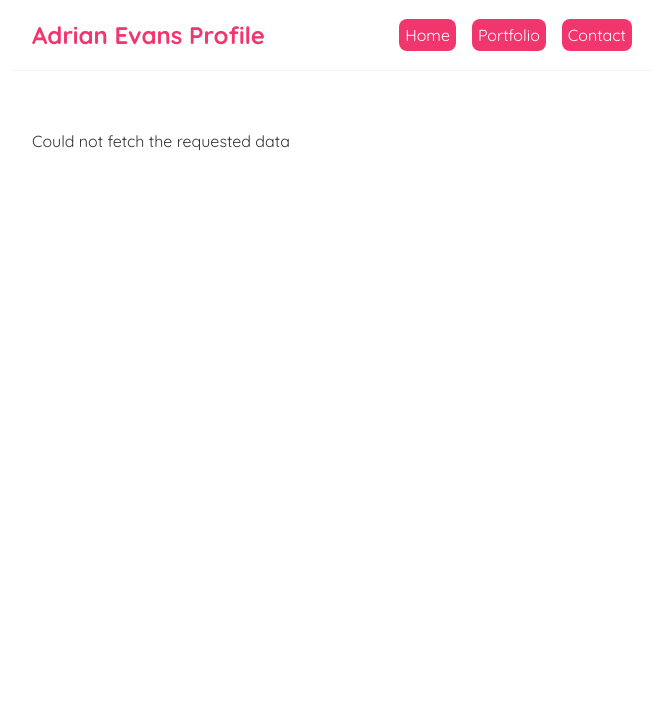
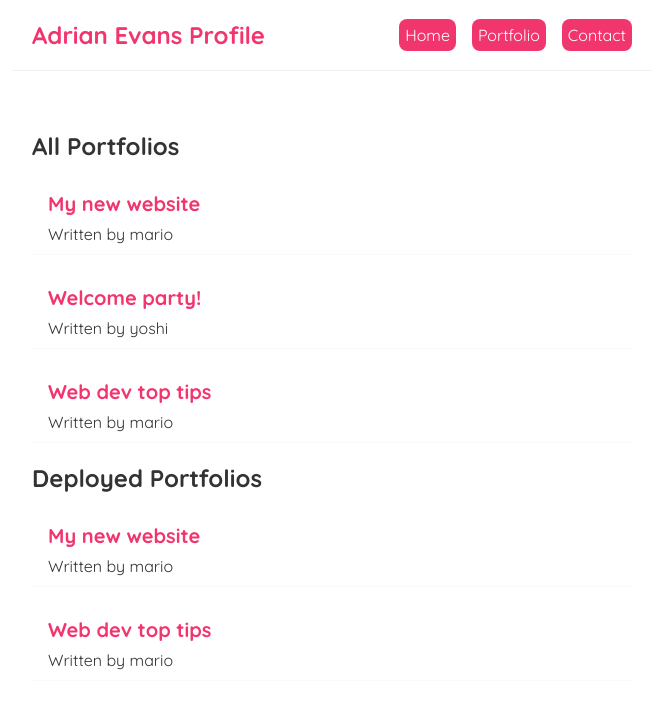
Before and after one commit to AdrianMEvans/portfolio-with-react, a React (Create React App) app: page / in a window 1280 px wide. Shown: the top 708 px of the page, without its empty margins (308-971 px from the left). Built offline with nearby package versions, Linux system fonts and the light colour scheme; no server answers; data requests are answered from the project's data file.

Commit message:
corrected fetch address

```diff
--- a/src/Home.js
+++ b/src/Home.js
@@ -7,7 +7,7 @@ const Home = () => {
   const [error, setError] = useState(null);
 
   useEffect(() => {
-    fetch('http://localhost:8000/portfolioss')
+    fetch('http://localhost:8000/portfolios')
       .then(res => {
         if(!res.ok) {
           throw Error('Could not fetch the requested data');
```
